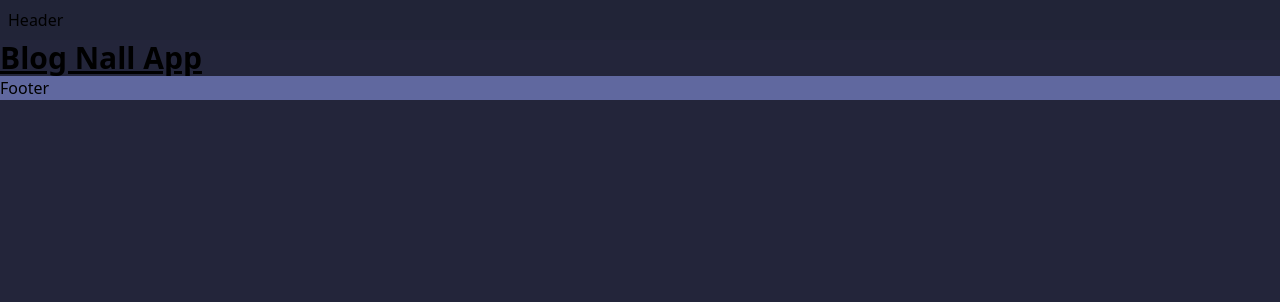
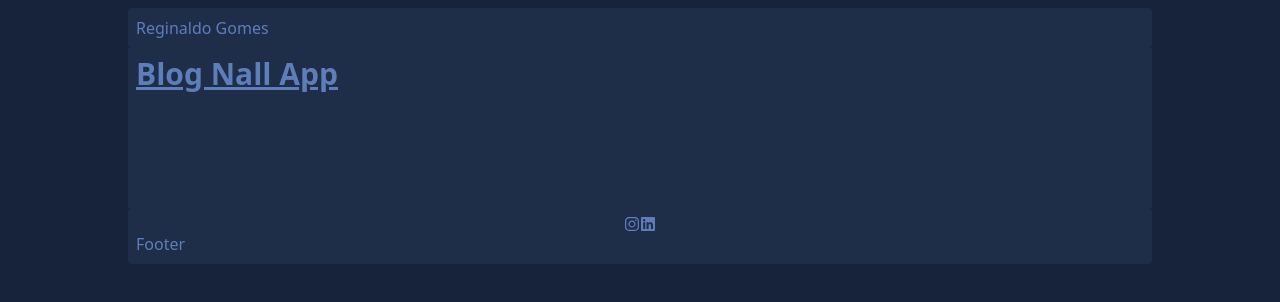
Before and after one commit to reginaldogomes/nall-dev-app-web, a Next.js app: page / in a window 1280 px wide. Shown: the top 302 px of the page. Built offline with nearby package versions, Linux system fonts and the light colour scheme.

Commit message:
color palette tailwind and components

```diff
--- a/package.json
+++ b/package.json
@@ -16,6 +16,7 @@
     "next": "13.4.12",
     "react": "18.2.0",
     "react-dom": "18.2.0",
+    "react-icons": "^4.10.1",
     "typescript": "5.1.6"
   },
   "devDependencies": {
--- /dev/null
+++ b/src/app/components/SocialIcons.tsx
@@ -0,0 +1,18 @@
+import { FaInstagram, FaLinkedin } from 'react-icons/fa'
+
+export const SocialIcons = () => {
+  return (
+    <ul className='flex justify-center'>
+      <li>
+        <a href='#'>
+          <FaInstagram />
+        </a>
+      </li>
+      <li>
+        <a href='#'>
+          <FaLinkedin />
+        </a>
+      </li>
+    </ul>
+  )
+}
--- /dev/null
+++ b/src/app/components/elements/Button.tsx
@@ -0,0 +1,3 @@
+export const Button = () => {
+  return <button>Button</button>
+}
--- a/src/app/components/elements/Container.tsx
+++ b/src/app/components/elements/Container.tsx
@@ -1,3 +1,3 @@
 export const Container = () => {
-  return <div className="bg-black">Container</div>
+  return <div className='flex'>Container</div>
 }
--- a/src/app/components/layout/Footer.tsx
+++ b/src/app/components/layout/Footer.tsx
@@ -1,3 +1,10 @@
+import { SocialIcons } from '../SocialIcons'
+
 export const Footer = () => {
-  return <footer className="bg-primary-300">Footer</footer>
+  return (
+    <footer className='flex-col bg-primary-600 p-2 max-w-5xl mx-auto rounded items-center'>
+      <SocialIcons />
+      <p className=''>Footer</p>
+    </footer>
+  )
 }
--- a/src/app/components/layout/Header.tsx
+++ b/src/app/components/layout/Header.tsx
@@ -1,3 +1,11 @@
+const data = {
+  name: 'Reginaldo Gomes',
+}
+
 export const Header = () => {
-  return <header className="bg-primary-500 p-2">Header</header>
+  return (
+    <header className='flex bg-primary-600 p-2 max-w-5xl mx-auto rounded'>
+      <p>{data.name}</p>
+    </header>
+  )
 }
--- a/src/app/layout.tsx
+++ b/src/app/layout.tsx
@@ -18,8 +18,8 @@ export default function RootLayout({
   children: React.ReactNode
 }) {
   return (
-    <html lang="en">
-      <body className="flex-col bg-secondary-500">
+    <html lang='en'>
+      <body className='flex-col bg-secondary-500 h-screen w-screen p-2 text-base text-primary-300'>
         <Header />
         {children}
         <Footer />
--- a/src/app/page.tsx
+++ b/src/app/page.tsx
@@ -2,9 +2,9 @@
 
 export default function Home() {
   return (
-    <main>
+    <main className='flex bg-primary-600 p-2 max-w-5xl mx-auto h-40'>
       <div>
-        <h1 className="text-3xl font-bold underline">Blog Nall App </h1>
+        <h1 className='text-3xl font-bold underline'>Blog Nall App </h1>
       </div>
     </main>
   )
--- a/tailwind.config.js
+++ b/tailwind.config.js
@@ -12,37 +12,37 @@ module.exports = {
     extend: {
       colors: {
         primary: {
-          100: '#C9CCDE',
-          200: '#969BC0',
-          300: '#60689F',
-          400: '#41476C',
-          500: '#212437',
-          600: '#1B1D2D',
-          700: '#131520',
-          800: '#0D0F16',
-          900: '#06060A',
+          100: '#C9D4E8',
+          200: '#94A9D1',
+          300: '#5E7EBA',
+          400: '#3D5A8F',
+          500: '#263859',
+          600: '#1E2D48',
+          700: '#172236',
+          800: '#0F1624',
+          900: '#080B12',
         },
         secondary: {
-          100: '#CCCEE0',
-          200: '#969AC0',
-          300: '#6368A1',
-          400: '#43476F',
-          500: '#23253A',
-          600: '#1D1E30',
-          700: '#151623',
-          800: '#0D0E16',
-          900: '#08080D',
+          100: '#C1CCE7',
+          200: '#8299CE',
+          300: '#4869B7',
+          400: '#2F4579',
+          500: '#17223B',
+          600: '#131B30',
+          700: '#0E1525',
+          800: '#090D16',
+          900: '#04060B',
         },
         ascent: {
-          100: '#FFDBDE',
-          200: '#FFB8BC',
-          300: '#FF949B',
-          400: '#FF707A',
-          500: '#FF4B57',
-          600: '#FF0A1B',
-          700: '#C7000D',
-          800: '#850009',
-          900: '#420004',
+          100: '#FFE0E0',
+          200: '#FFC2C2',
+          300: '#FFA3A3',
+          400: '#FF8585',
+          500: '#FF6768',
+          600: '#FF1F1F',
+          700: '#D60000',
+          800: '#8F0000',
+          900: '#470000',
         },
       },
     },
```
Also changed, not shown: 1 other file (tests, documents, lock files or other folders).
